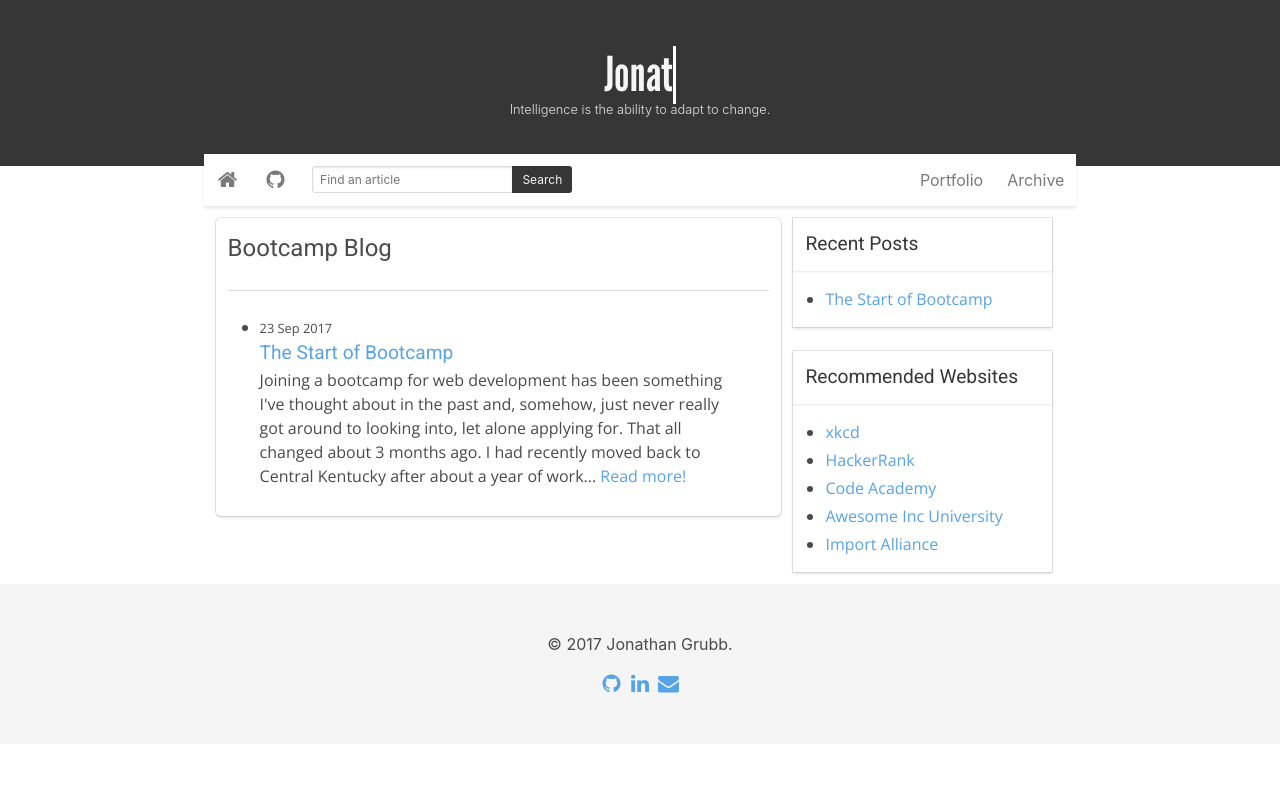
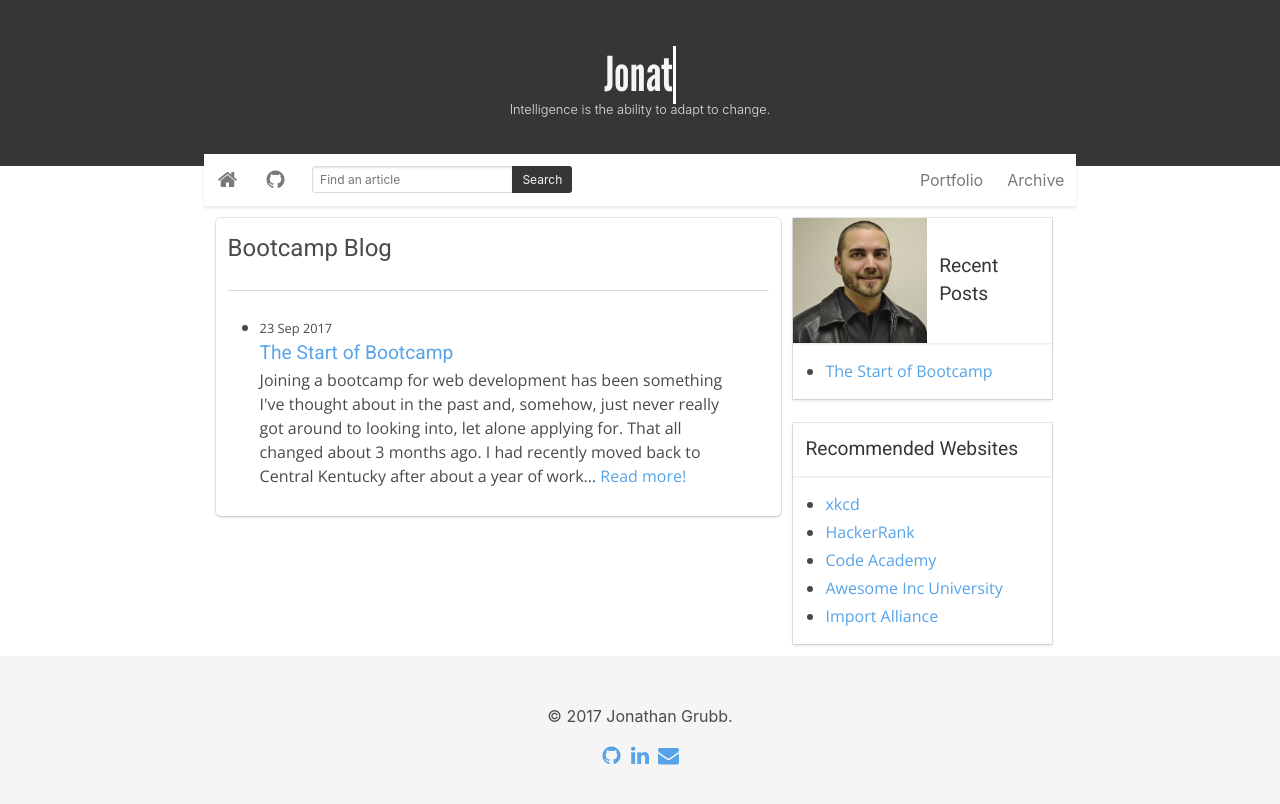
Before and after one commit to joncgrubb/joncgrubb.github.io, a Jekyll site: the page built from index.html, in a window 1280 px wide. Shown: the top 804 px of the page. Built offline with Jekyll 4.4.1, drawn with Linux system fonts in a browser that asks for light colours; comment, search, counter and statistics services are not loaded.

Commit message:
testing adding image to default.html

```diff
--- a/_layouts/default.html
+++ b/_layouts/default.html
@@ -79,6 +79,7 @@
 
             <div class="card">
               <header class="card-header">
+                <img class="img-rounded" src="../assets/images/jon.jpg">
                 <p class="card-header-title nice-title">
                   Recent Posts
                 </p>
--- a/assets/css/custom.css
+++ b/assets/css/custom.css
@@ -10,6 +10,12 @@
     url('leaguegothic-regular-webfont.svg#league_gothicregular') format('svg');
     font-weight: normal;
     font-style: normal;
+}
+
+.img-rounded {
+    height: 125px;
+    display: block;
+    margin: auto;
 }
 
 .portfolio-title {
```
Also changed, not shown: assets/images/jon.jpg (added).
